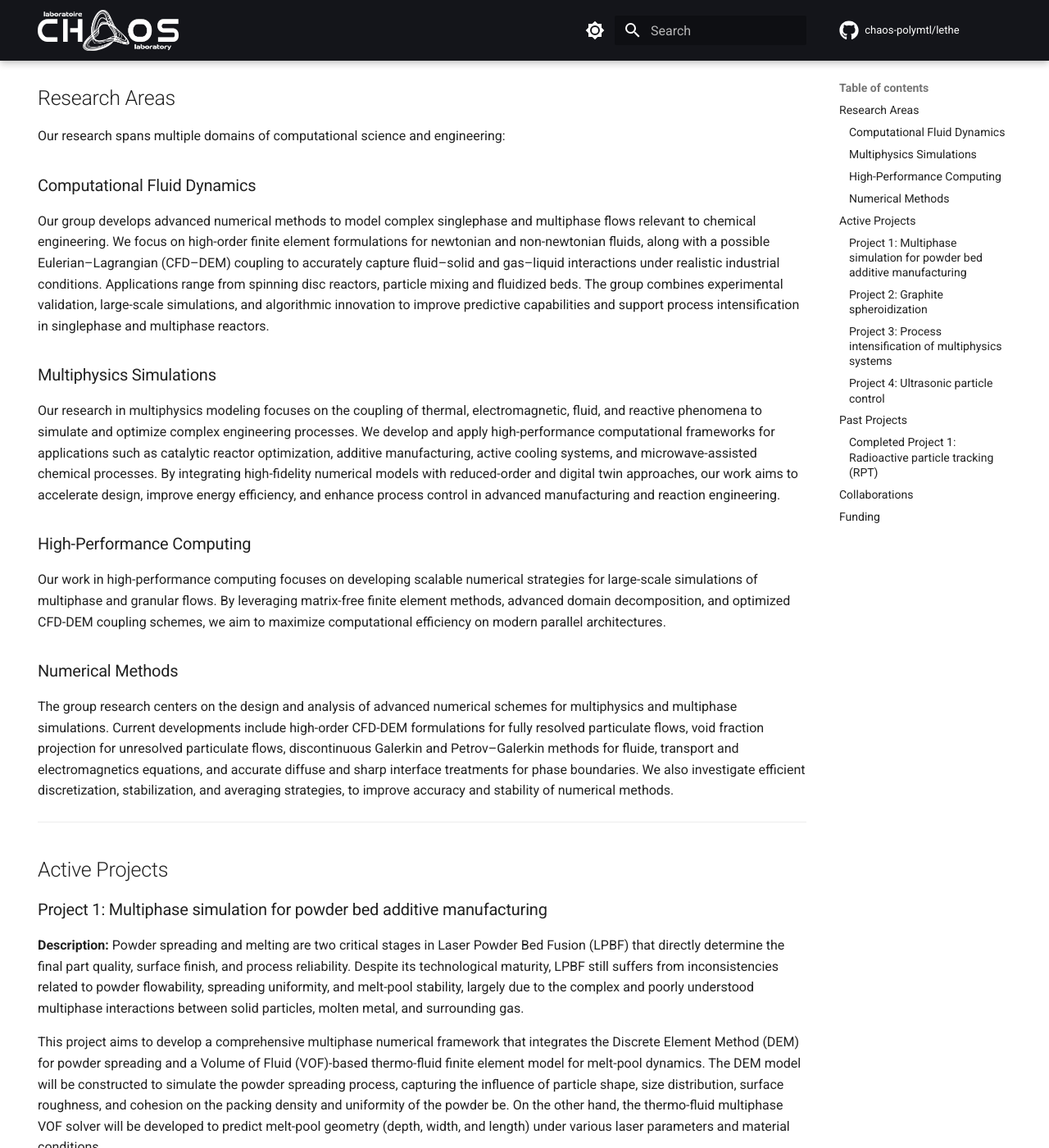
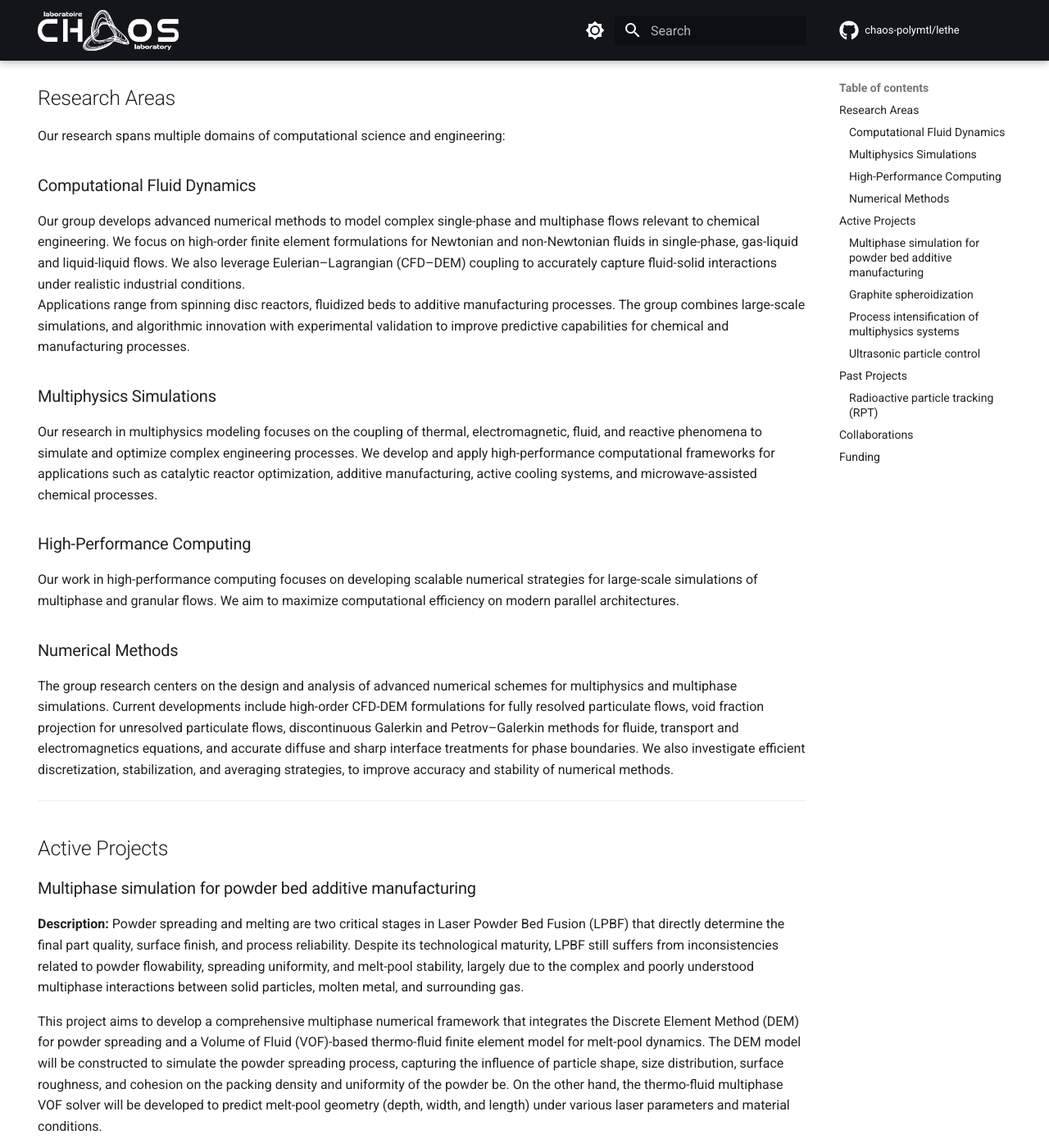
Before and after one commit to chaos-polymtl/chaos-lab, an MkDocs documentation site: the page built from docs/research.md, in a window 1280 px wide and 1400 px high, scrolled down 217 px. Shown: the whole window at 82% size. Built offline with MkDocs 1.6.1 and Material for MkDocs 9.7.7, drawn with Linux system fonts in a browser that asks for light colours; comment, search, counter and statistics services are not loaded; some of the changed text lies outside the part shown.

Commit message:
applied Bruno comments

```diff
--- a/docs/research.md
+++ b/docs/research.md
@@ -15,20 +15,20 @@ Our research spans multiple domains of computational science and engineering:
 
 <!--*Research in computational fluid dynamics methodologies and applications will be described here.* -->
 
-Our group develops advanced numerical methods to model complex singlephase and multiphase flows relevant to chemical engineering. We focus on high-order finite element formulations for newtonian and non-newtonian fluids, along with a possible Eulerian–Lagrangian (CFD–DEM) coupling to accurately capture fluid–solid and gas–liquid interactions under realistic industrial conditions.
-Applications range from spinning disc reactors, particle mixing and fluidized beds. The group combines experimental validation, large-scale simulations, and algorithmic innovation to improve predictive capabilities and support process intensification in singlephase and multiphase reactors.
+Our group develops advanced numerical methods to model complex single-phase and multiphase flows relevant to chemical engineering. We focus on high-order finite element formulations for Newtonian and non-Newtonian fluids in single-phase, gas-liquid and liquid-liquid flows. We also leverage Eulerian–Lagrangian (CFD–DEM) coupling to accurately capture fluid-solid interactions under realistic industrial conditions.
+Applications range from spinning disc reactors, fluidized beds to additive manufacturing processes. The group combines large-scale simulations, and algorithmic innovation  with  experimental validation to improve predictive capabilities for chemical and manufacturing processes.
 
 ### Multiphysics Simulations
 
 <!--*Information about our multiphysics simulation research will be added here.*-->
 
-Our research in multiphysics modeling focuses on the coupling of thermal, electromagnetic, fluid, and reactive phenomena to simulate and optimize complex engineering processes. We develop and apply high-performance computational frameworks for applications such as catalytic reactor optimization, additive manufacturing, active cooling systems, and microwave-assisted chemical processes. By integrating high-fidelity numerical models with reduced-order and digital twin approaches, our work aims to accelerate design, improve energy efficiency, and enhance process control in advanced manufacturing and reaction engineering.
+Our research in multiphysics modeling focuses on the coupling of thermal, electromagnetic, fluid, and reactive phenomena to simulate and optimize complex engineering processes. We develop and apply high-performance computational frameworks for applications such as catalytic reactor optimization, additive manufacturing, active cooling systems, and microwave-assisted chemical processes.
 
 ### High-Performance Computing
 
 <!--*Details about our work in parallel computing and HPC optimization will be added here.*-->
 
-Our work in high-performance computing focuses on developing scalable numerical strategies for large-scale simulations of multiphase and granular flows. By leveraging matrix-free finite element methods, advanced domain decomposition, and optimized CFD-DEM coupling schemes, we aim to maximize computational efficiency on modern parallel architectures.
+Our work in high-performance computing focuses on developing scalable numerical strategies for large-scale simulations of multiphase and granular flows. We aim to maximize computational efficiency on modern parallel architectures.
 
 ### Numerical Methods
 
@@ -40,7 +40,7 @@ The group research centers on the design and analysis of advanced numerical sche
 
 ## Active Projects
 
-### Project 1: Multiphase simulation for powder bed additive manufacturing
+### Multiphase simulation for powder bed additive manufacturing
 
 **Description:** Powder spreading and melting are two critical stages in Laser Powder Bed Fusion (LPBF) that directly determine the final part quality, surface finish, and process reliability. Despite its technological maturity, LPBF still suffers from inconsistencies related to powder flowability, spreading uniformity, and melt-pool stability, largely due to the complex and poorly understood multiphase interactions between solid particles, molten metal, and surrounding gas.
 
@@ -50,9 +50,8 @@ This project aims to develop a comprehensive multiphase numerical framework that
 
 **Funding and Partners:** National Research Council, Canada & TUM School of Engineering and Design, Munich
 
-**Status:** Ongoing
 
-### Project 2: Graphite spheroidization
+### Graphite spheroidization
 
 **Description:** The graphite spheroidization project, conducted in collaboration with Nouveau Monde Graphite Inc. (NMG), aims to improve the morphological control and energy efficiency of the spheroidization process used to produce battery-grade anode materials for lithium-ion cells. Current industrial methods rely heavily on empirical tuning of operating conditions, leading to high energy consumption and variable product quality.
 
@@ -62,9 +61,8 @@ To address these limitations, the project leverage the CFD-DEM capabilities of L
 
 **Funding and Partners:** Nouveau Monde Graphite Inc
 
-**Status:** Ongoing
 
-### Project 3: Process intensification of multiphysics systems
+### Process intensification of multiphysics systems
 
 **Description:** The transition toward more energy-efficient, compact, and sustainable chemical processes calls for a fundamental rethinking of conventional reactor design. To address this challenge, the present project aims to develop advanced numerical tools and modeling frameworks for process intensification in chemical reactors, with the ultimate goal of improving their energy efficiency, selectivity, and scalability.
 
@@ -74,9 +72,7 @@ More specifically, the research is structured around three complementary directi
 
 **Funding and Partners:** National Research Council, Canada & Institut de l'énergie Trottier
 
-**Status:** Ongoing
-
-### Project 4: Ultrasonic particle control
+### Ultrasonic particle control
 
 **Description:** The growing presence of microplastics in oceans poses a major environmental challenge, yet accurate characterization of their size distribution, composition, and concentration remains limited by the inefficiency of current sampling and analysis methods. This project aims to develop an ultrasonic-based particle manipulation and detection system to improve the quantification and classification of microplastic populations in aquatic environments.
 
@@ -86,13 +82,12 @@ The core innovation relies on the use of acoustic radiation forces to concentrat
 
 **Funding and Partners:** National Research Council, Canada
 
-**Status:** Ongoing
 
 ---
 
 ## Past Projects
 
-### Completed Project 1: Radioactive particle tracking (RPT)
+### Radioactive particle tracking (RPT)
 
 **Description:** The project introduces a novel model-free RPT technique for characterizing hydrodynamics in multiphase reactors. By replacing traditional radiation models with experimental data and training an artificial neural network, the approach significantly improves positional accuracy and eliminates extensive calibration. The method was validated in laminar and transitional stirred tank flows, accurately capturing vortex formation and key hydrodynamic parameters, and showing strong agreement with multiphase CFD simulations.
 
```
Also changed, not shown: other parts of docs/research.md (+1 -1 lines).
